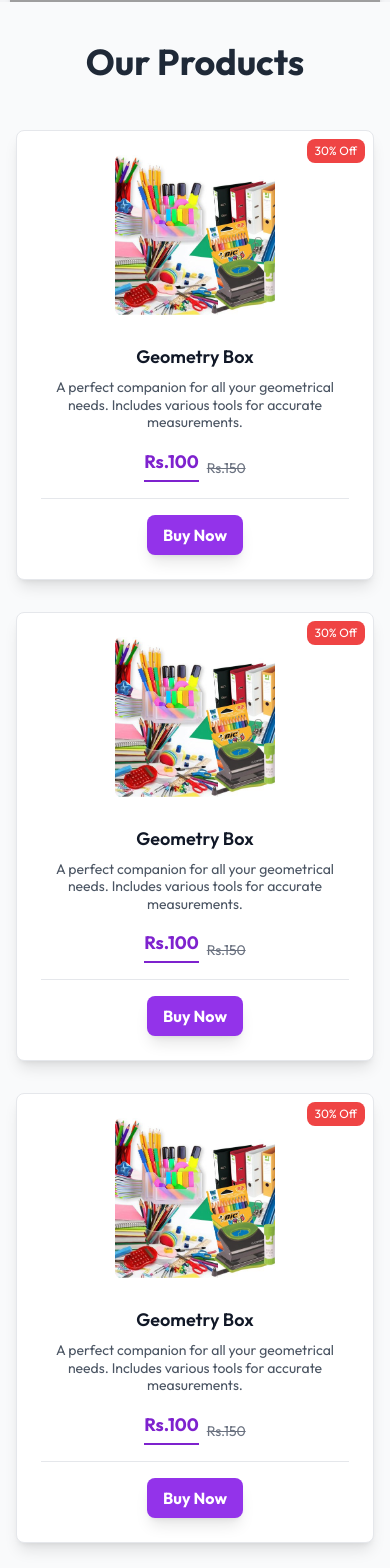
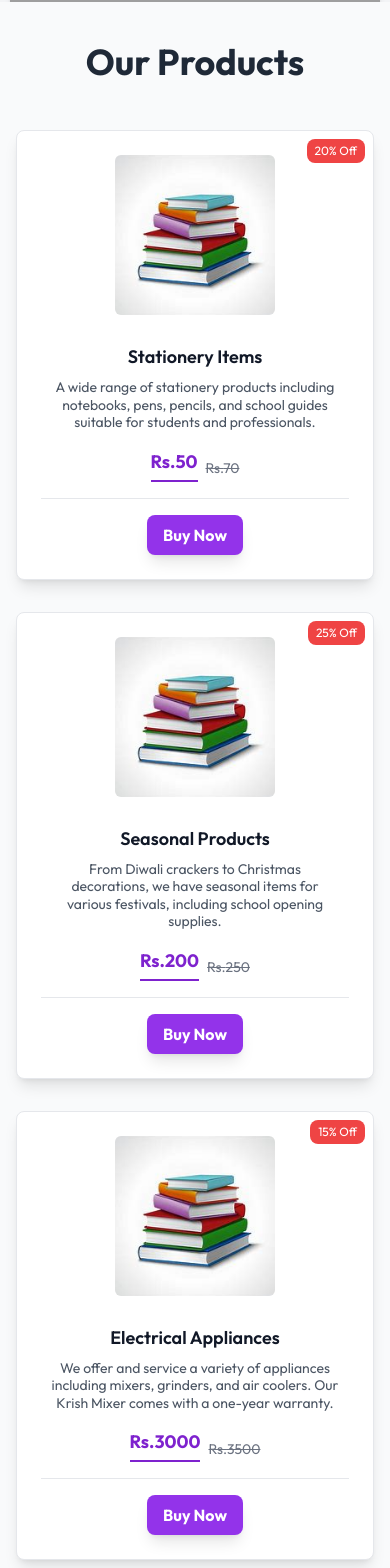
Before and after one commit to sairam-jeeva/Krish-Stationary, a React (Create React App) app: page / in a window 390 px wide. Shown: the part 2160-3728 px from the top of the page. Built offline with nearby package versions, Linux system fonts and the light colour scheme; grey boxes are pictures that could not be loaded.

Commit message:
Service-Update

```diff
--- a/package.json
+++ b/package.json
@@ -10,6 +10,7 @@
     "@testing-library/user-event": "^13.5.0",
     "react": "^18.3.1",
     "react-dom": "^18.3.1",
+    "react-icons": "^5.3.0",
     "react-router-dom": "^6.26.1",
     "react-scripts": "^5.0.1",
     "web-vitals": "^2.1.4"
--- a/src/App.jsx
+++ b/src/App.jsx
@@ -1,4 +1,5 @@
 import React from 'react'
+import AboutKrishStationary from './Components/About_Krish/AboutKrishStationary.jsx'
 import DoubleCom from './Components/DoubleCom/DoubleCom.jsx'
 import Features from './Components/Features/Features'
 import Footer from './Components/Footer/Footer.jsx'
@@ -8,6 +9,7 @@ import Header from './Components/Header/Header'
 import Krish from './Components/Krish/Krish'
 import OurProducts from './Components/OurProducts/OurProducts'
 import PremiumDis from './Components/PremiumDis/PremiumDis'
+import ServicesK from './Components/ServicesK/ServicesK.jsx'
 import VisitUs from './Components/VisitUs/VisitUs'
 
 const App = () => {
@@ -21,6 +23,8 @@ const App = () => {
         <OurProducts/>
         <PremiumDis/>
         <Founder/>
+        <AboutKrishStationary/>
+        <ServicesK/>
         <VisitUs/>
         <Footer/>
     </div>
--- /dev/null
+++ b/src/Components/About_Krish/AboutKrishStationary.jsx
@@ -0,0 +1,40 @@
+import React from 'react';
+import krish from '../../Assets/krish_wall.jpg';
+
+const AboutKrishStationary = () => {
+  return (
+    <section className="bg-gray-100 py-16">
+      <div className="container mx-auto px-4">
+        <div className="text-center mb-12">
+          <h2 className="text-3xl font-bold text-gray-800 mb-4">About Krish Stationary Wholesale and Retail Shop</h2>
+          <p className="text-lg text-gray-600">
+            Krish Stationery Wholesale and Retail Shop is your one-stop destination for all types of stationery, fancy items, cosmetics, and seasonal products.
+            We cater to schools, colleges, offices, and individuals with a wide range of stationery products and accessories.
+            We also offer seasonal items like Diwali crackers, Independence Day flags, Republic Day flags, and Christmas decorations.
+          </p>
+        </div>
+        <div className="flex flex-wrap justify-center items-center">
+          <div className="w-full md:w-1/2 p-4">
+            <img
+              src={krish}
+              alt="Krish Stationary Shop"
+              className="rounded-lg shadow-lg"
+            />
+          </div>
+          <div className="w-full md:w-1/2 p-4">
+            <h3 className="text-2xl font-semibold text-gray-800 mb-4">Why Choose Us?</h3>
+            <ul className="text-lg text-gray-600 space-y-2">
+              <li>✔️ Wholesale and retail services for all types of stationery and fancy items</li>
+              <li>✔️ Electricals and refrigeration sales and service</li>
+              <li>✔️ Wide variety of seasonal items and festive decorations</li>
+              <li>✔️ Own assembled Krish Mixer brand with 750 Watts motor and one year warranty</li>
+              <li>✔️ Excellent customer service and affordable prices</li>
+            </ul>
+          </div>
+        </div>
+      </div>
+    </section>
+  );
+};
+
+export default AboutKrishStationary;
--- a/src/Components/Footer/Footer.jsx
+++ b/src/Components/Footer/Footer.jsx
@@ -42,7 +42,7 @@ const Footer = () => {
         {/* Contact Section */}
         <div className="flex flex-col">
           <h1 className="font-bold text-2xl mb-4 text-center md:text-left">Contact Us</h1>
-          <p className="text-sm font-light mb-2">Email: <a href="mailto:info@tuneuptech.in" className="hover:text-blue-500">info@tuneuptech.in</a></p>
+          <p className="text-sm font-light mb-2">Email: <a href="mailto:info@tuneuptech.in" className="hover:text-blue-500">krishstationerysalem1@gmail.com</a></p>
           <p className="text-sm font-light">Phone: <a href="tel:+919944500207" className="hover:text-blue-500">+91 99445 00207</a></p>
         </div>
       </div>
--- a/src/Components/OurProducts/OurProducts.jsx
+++ b/src/Components/OurProducts/OurProducts.jsx
@@ -1,47 +1,110 @@
 import React from "react";
-import allthing from "../../Assets/allthings.jpg"; // Replace this with actual image paths
+// import stationeryImage from "../../Assets/stationery.jpg"; // Example image paths
+// import seasonalImage from "../../Assets/seasonal.jpg";
+// import electricalImage from "../../Assets/electrical.jpg";
+// import tailoringImage from "../../Assets/tailoring.jpg";
+// import fancyImage from "../../Assets/fancy.jpg";
+// import educationalImage from "../../Assets/educational.jpg";
+import book from '../../Assets/book.jpeg'
 
 const OurProducts = () => {
+  const products = [
+    {
+      title: "Stationery Items",
+      description:
+        "A wide range of stationery products including notebooks, pens, pencils, and school guides suitable for students and professionals.",
+      price: 50,
+      originalPrice: 70,
+      image: book,
+      discount: "20% Off",
+    },
+    {
+      title: "Seasonal Products",
+      description:
+        "From Diwali crackers to Christmas decorations, we have seasonal items for various festivals, including school opening supplies.",
+      price: 200,
+      originalPrice: 250,
+      image: book,
+      discount: "25% Off",
+    },
+    {
+      title: "Electrical Appliances",
+      description:
+        "We offer and service a variety of appliances including mixers, grinders, and air coolers. Our Krish Mixer comes with a one-year warranty.",
+      price: 3000,
+      originalPrice: 3500,
+      image: book,
+      discount: "15% Off",
+    },
+    // {
+    //   title: "Tailoring Materials",
+    //   description:
+    //     "Tailoring materials such as fabrics, sewing threads, and accessories to cater to all your stitching and design needs.",
+    //   price: 150,
+    //   originalPrice: 200,
+    //   image: tailoringImage,
+    //   discount: "25% Off",
+    // },
+    // {
+    //   title: "Fancy & Cosmetic Items",
+    //   description:
+    //     "A variety of fancy items, cosmetics, and accessories for personal care and fashion. Perfect for adding style and elegance.",
+    //   price: 100,
+    //   originalPrice: 130,
+    //   image: fancyImage,
+    //   discount: "30% Off",
+    // },
+    // {
+    //   title: "Educational Toys & Guides",
+    //   description:
+    //     "Educational toys and guides designed to support learning and development for young minds. Ideal for students of all ages.",
+    //   price: 250,
+    //   originalPrice: 300,
+    //   image: educationalImage,
+    //   discount: "17% Off",
+    // },
+  ];
+
   return (
     <div className="font-outfit w-full bg-gray-50 py-10" id="ourProducts">
       <h1 className="text-4xl md:text-5xl xl:text-6xl text-center font-bold mb-12 text-gray-800">
         Our Products
       </h1>
       <div className="grid grid-cols-1 sm:grid-cols-2 md:grid-cols-3 lg:grid-cols-3 gap-8 px-4 sm:px-6 md:px-10 lg:px-16 xl:px-24">
-        {Array(9).fill("").map((_, index) => (
+        {products.map((product, index) => (
           <div
             key={index}
             className="relative flex flex-col justify-between items-center p-6 bg-white shadow-lg border border-gray-200 rounded-lg cursor-pointer hover:shadow-xl transition-shadow duration-300 h-full"
           >
             {/* Discount Badge */}
             <p className="absolute top-2 right-2 px-2 py-1 bg-red-500 text-white text-xs sm:text-sm md:text-base lg:text-lg rounded-lg">
-              30% Off
+              {product.discount}
             </p>
 
             {/* Product Image */}
             <img
-              src={allthing}
+              src={product.image}
               className="h-40 w-40 sm:h-48 sm:w-48 md:h-52 md:w-52 lg:h-56 lg:w-56 xl:h-60 xl:w-60 object-cover rounded-md mb-5"
-              alt="Product"
+              alt={product.title}
             />
 
             {/* Product Title */}
             <h2 className="text-lg md:text-xl lg:text-2xl xl:text-3xl font-semibold text-gray-900 mt-2 text-center">
-              Geometry Box
+              {product.title}
             </h2>
 
             {/* Product Description */}
             <p className="text-gray-600 text-sm md:text-base lg:text-lg xl:text-xl text-center leading-tight mt-2 px-2">
-              A perfect companion for all your geometrical needs. Includes various tools for accurate measurements.
+              {product.description}
             </p>
 
             {/* Product Price */}
             <div className="flex items-center justify-center mt-4 space-x-2">
               <span className="text-lg md:text-xl lg:text-2xl xl:text-3xl font-bold text-purple-700 border-b-2 border-purple-700 pb-1">
-                Rs.100
+                Rs.{product.price}
               </span>
               <sub className="text-sm md:text-base lg:text-lg xl:text-xl text-gray-500 line-through">
-                Rs.150
+                Rs.{product.originalPrice}
               </sub>
             </div>
 
--- /dev/null
+++ b/src/Components/ServicesK/ServicesK.jsx
@@ -0,0 +1,51 @@
+import React from 'react';
+import { FaTools, FaGift, FaHandsHelping } from 'react-icons/fa';
+
+const Services = () => {
+  return (
+    <section className="bg-white py-16">
+      <div className="container mx-auto px-6">
+        <div className="text-center mb-12">
+          <h2 className="text-4xl font-bold text-gray-800 mb-4">Our Services</h2>
+          <p className="text-lg text-gray-500">
+            We offer a range of services that cater to your needs, from appliance servicing to seasonal and community-related services.
+          </p>
+        </div>
+        <div className="grid grid-cols-1 md:grid-cols-2 lg:grid-cols-3 gap-8">
+          {/* Service 1 */}
+          <div className="bg-gradient-to-r from-blue-500 to-blue-600 text-white p-8 rounded-xl shadow-lg transform transition duration-500 hover:scale-105">
+            <div className="flex items-center justify-center mb-4">
+              <FaTools className="text-5xl" />
+            </div>
+            <h3 className="text-2xl font-bold mb-4 text-center">Electricals & Refrigeration</h3>
+            <p className="text-center">
+              Sales and servicing for appliances like mixers, grinders, and air coolers. Our Krish Mixer offers high quality with a one-year service warranty.
+            </p>
+          </div>
+          {/* Service 2 */}
+          <div className="bg-gradient-to-r from-green-400 to-green-500 text-white p-8 rounded-xl shadow-lg transform transition duration-500 hover:scale-105">
+            <div className="flex items-center justify-center mb-4">
+              <FaGift className="text-5xl" />
+            </div>
+            <h3 className="text-2xl font-bold mb-4 text-center">Seasonal Products</h3>
+            <p className="text-center">
+              Your go-to store for seasonal items, including Diwali crackers, Christmas decorations, and school supplies.
+            </p>
+          </div>
+          {/* Service 3 */}
+          <div className="bg-gradient-to-r from-purple-500 to-purple-600 text-white p-8 rounded-xl shadow-lg transform transition duration-500 hover:scale-105">
+            <div className="flex items-center justify-center mb-4">
+              <FaHandsHelping className="text-5xl" />
+            </div>
+            <h3 className="text-2xl font-bold mb-4 text-center">Krish Foundation</h3>
+            <p className="text-center">
+              Empowering communities through education and development programs. Dedicated to serving society and uplifting the needy.
+            </p>
+          </div>
+        </div>
+      </div>
+    </section>
+  );
+};
+
+export default Services;
```
Also changed, not shown: 2 other files (tests, documents, lock files or other folders).
